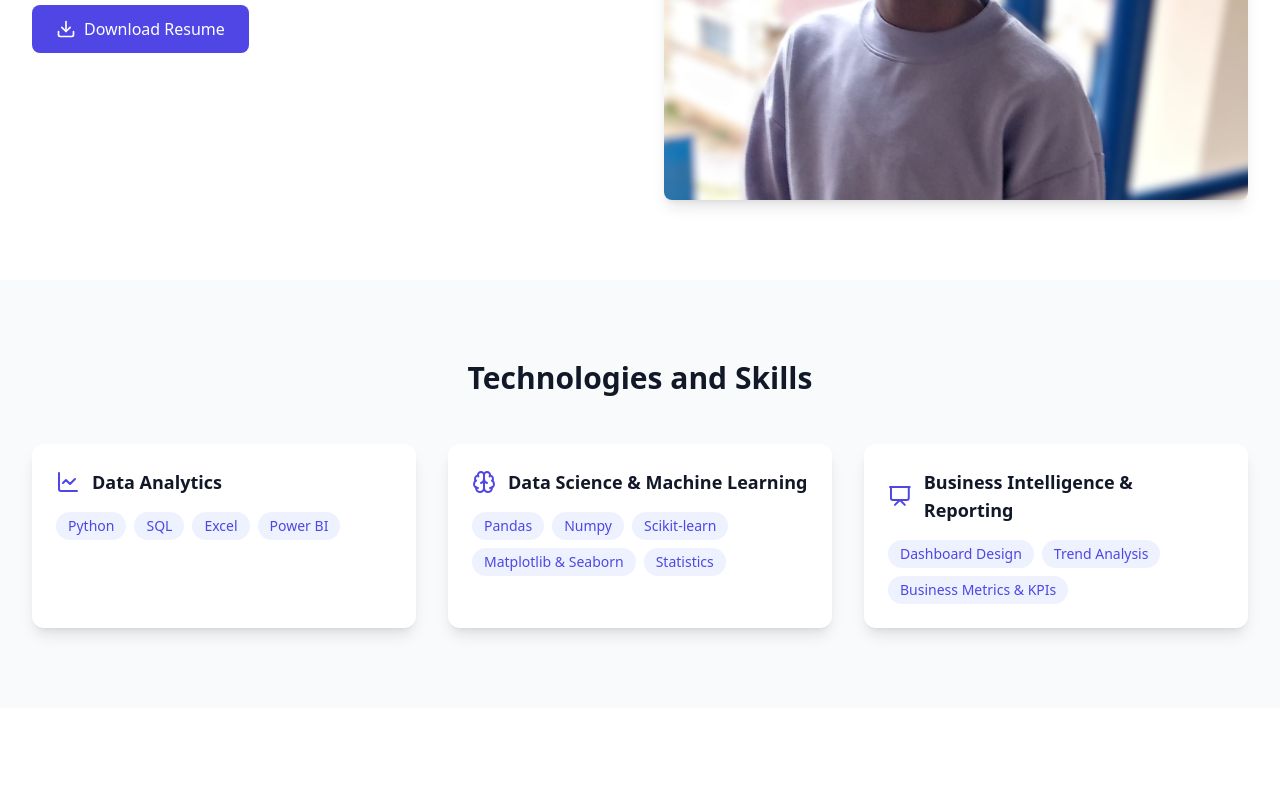
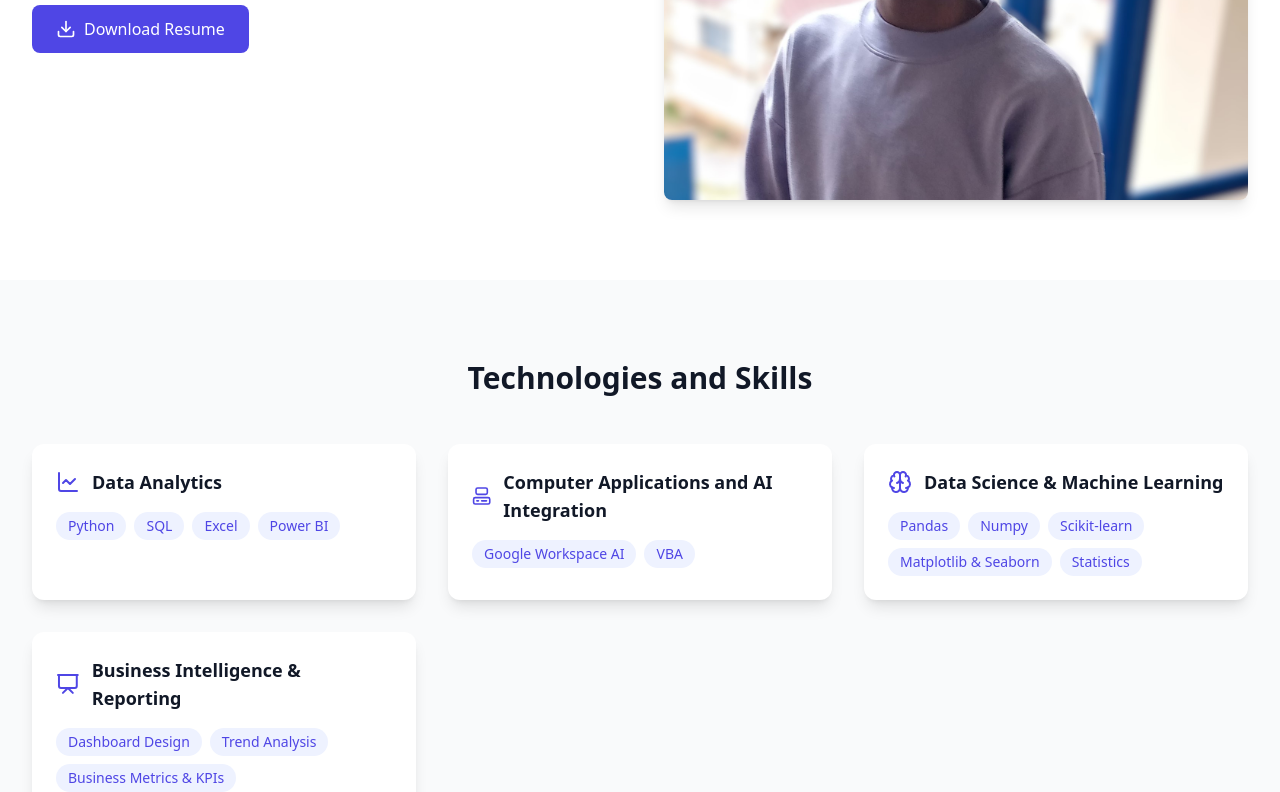
Before and after one commit to RaphaelItotia/Portfolio, a React (Vite) app: page / in a window 1280 px wide. Shown: the part 1322-2114 px from the top of the page. Built offline with nearby package versions, Linux system fonts and the light colour scheme.

Commit message:
Update App.tsx

```diff
--- a/src/App.tsx
+++ b/src/App.tsx
@@ -6,6 +6,7 @@ import {
   LineChart,
   Presentation,
   Brain,
+  Computer,
 } from "lucide-react";
 import Navbar from "./components/Navbar";
 import ProjectCard from "./components/ProjectCard";
@@ -28,7 +29,7 @@ function App() {
   const titles = [
     {
       text: "Data Analyst",
-      description: "Turning raw data into meaningful insights that drive informed decision-making"
+      description: "Turning raw data into meaningful insights that drive informed decision-making."
     },
     {
       text: "Computer Applications & AI Integration",
@@ -102,6 +103,14 @@ function App() {
         "SQL",
         "Excel",
         "Power BI"
+      ],
+    },
+    {
+      title: "Computer Applications and AI Integration",
+      icon: Computer,
+      skills: [
+        "Google Workspace AI",
+        "VBA"
       ],
     },
     {
```
